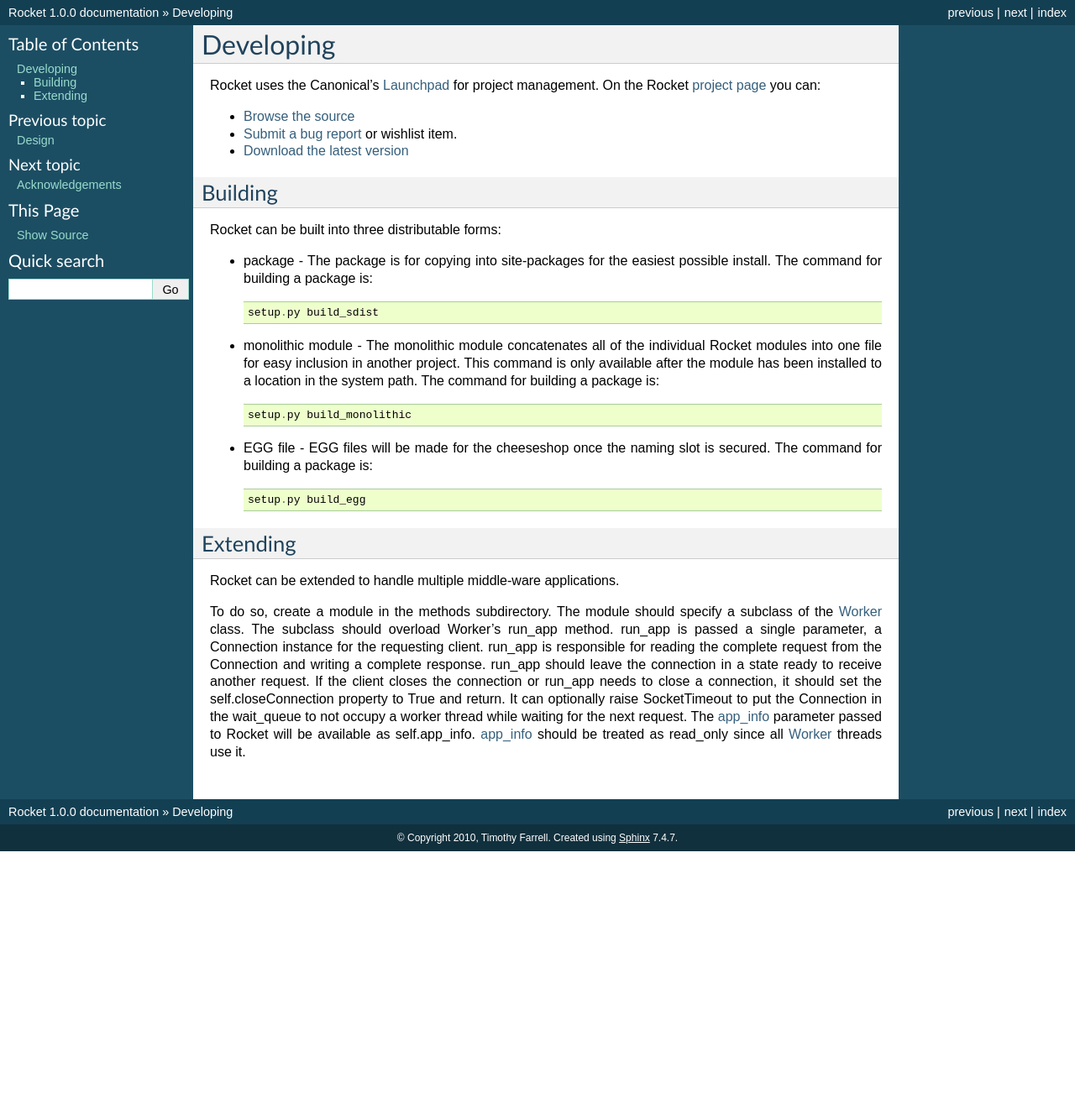
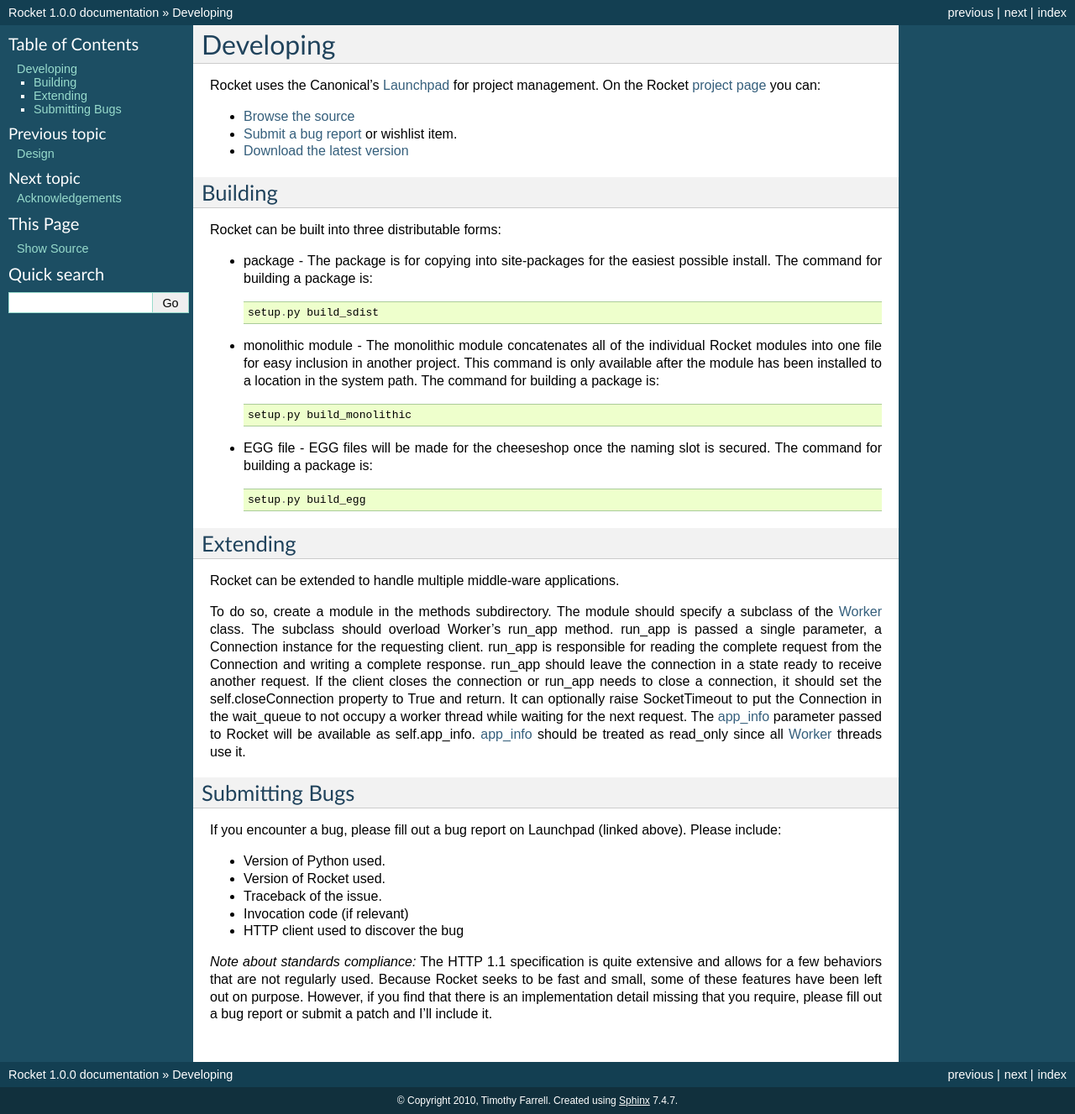
Before and after one commit to explorigin/Rocket, a Sphinx documentation site: the page built from doc/development.rst, in a window 1280 px wide. Shown: the whole page at 84% size. Built offline with Sphinx 7.4.7, drawn with Linux system fonts in a browser that asks for light colours; before the commit the page ends 1014 px from its top, so only the background shows below that.

Commit message:
Added documentation on fixing bugs.
Rocket is opting for option 1 of the "Expect: 100-continue" header thingy.

http://www.python.org/dev/peps/pep-0333/#http-1-1-expect-continue

```diff
--- a/doc/development.rst
+++ b/doc/development.rst
@@ -40,3 +40,16 @@
 
 .. _Worker: design.html#worker
 .. _app_info: usage.html#app-info
+
+Submitting Bugs
+===============
+
+If you encounter a bug, please fill out a bug report on Launchpad (linked above).  Please include:
+
+* Version of Python used.
+* Version of Rocket used.
+* Traceback of the issue.
+* Invocation code (if relevant)
+* HTTP client used to discover the bug
+
+*Note about standards compliance:*  The HTTP 1.1 specification is quite extensive and allows for a few behaviors that are not regularly used.  Because Rocket seeks to be fast and small, some of these features have been left out on purpose.  However, if you find that there is an implementation detail missing that you require, please fill out a bug report or submit a patch and I'll include it.
```
Also changed, not shown: 2 other files.
